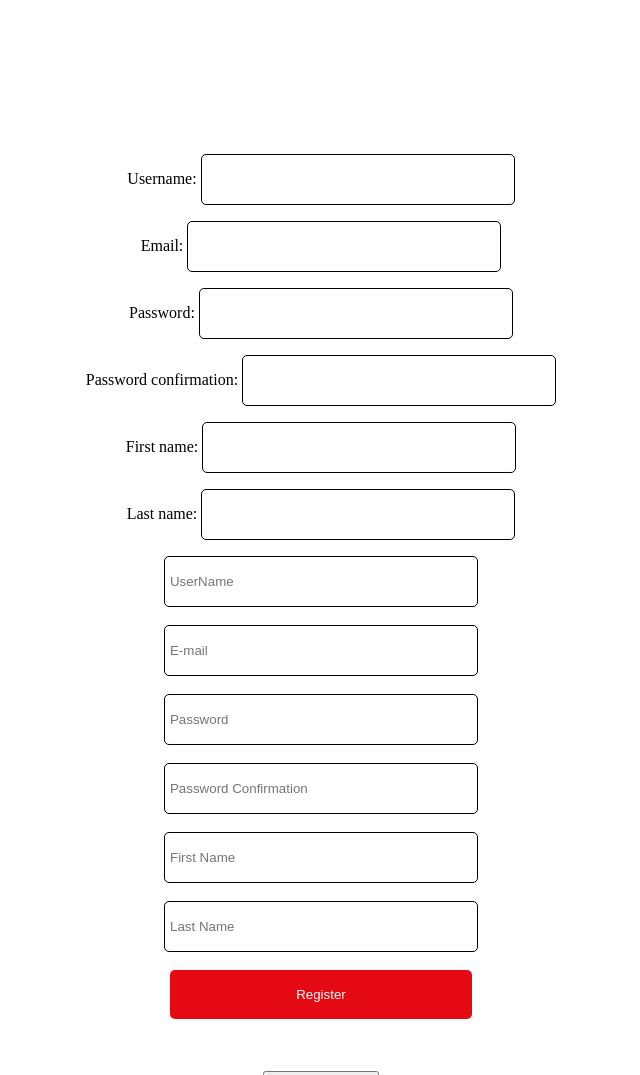
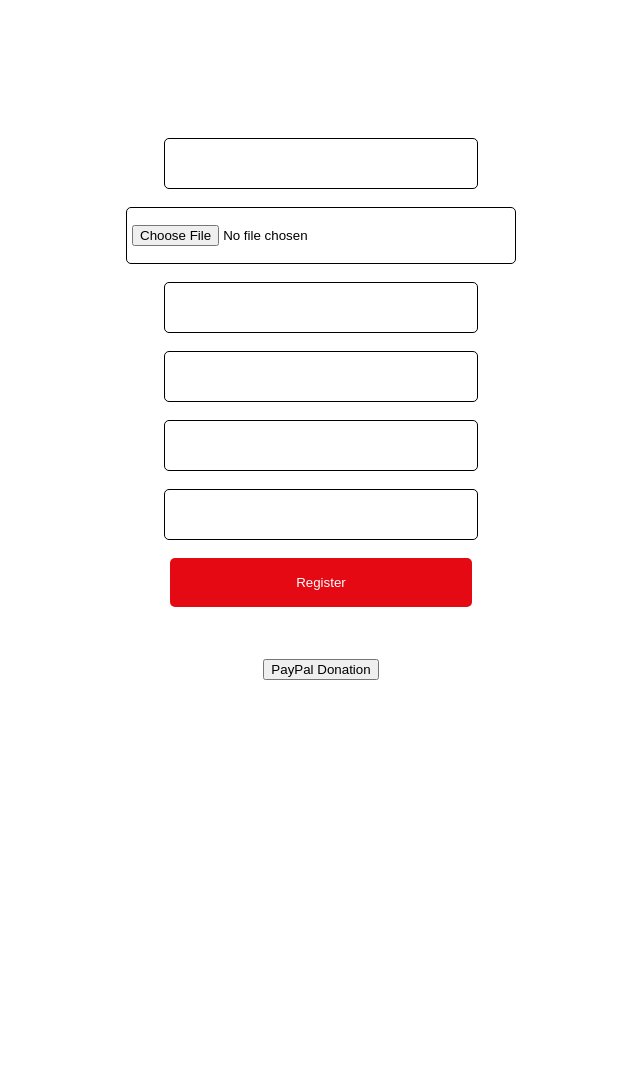
Before and after one commit to joelcede/Netflix-for-programmers, a Django app: template clon_netflix/templates/users/content_urlp/content_singup.html in a window 1280 px wide; the page is wider, and only the part inside the window is pictured. Shown: the top 1075 px of that part, without its empty margins (387-1027 px from the left). After the commit the page ends 680 px from the top of that part, so only its background shows below. Run offline with Django 3.2, Linux system fonts and the light colour scheme; the template is opened without the code that fills it: values that come from a table or form of the project are taken from there, others are empty.

Commit message:
modified forms and models

```diff
--- a/clon_netflix/static/css/signup.css
+++ b/clon_netflix/static/css/signup.css
@@ -24,6 +24,11 @@
     border-radius: 6px;
     border: none;
 }
+p{
+    font-size: 0;
+    padding-bottom: 18px;
+
+}
 input{
     border: 1px solid;
     border-color: black;
@@ -49,3 +54,6 @@
     border-radius: 5px;
     cursor: pointer;
 }
+#id_username, #id_email, #id_password, #id_password_confirmation, #id_first_name,#id_last_name{
+    color: red;
+}
--- a/clon_netflix/templates/users/content_urlp/content_singup.html
+++ b/clon_netflix/templates/users/content_urlp/content_singup.html
@@ -6,8 +6,14 @@
             {% csrf_token %}
 
             {{ form.as_p}}
-            <label for="username">
-                <input type="text" id="username" placeholder="UserName">
+            <input id="id_username" hidden placeholder="UserName">
+            <input id="id_email" hidden placeholder="E-mail">
+            <input id="id_password" hidden placeholder="Password">
+            <input id="id_password_confirmation" hidden placeholder="Password Confirmation">
+            <input id="id_first_name" hidden placeholder="First Name">
+            <input id="id_last_name" hidden placeholder="Last Name">
+            <!-- <label for="username">
+                <input type="text" id="username" placeholder="UserName" >
             </label><br><br>
             <label for="email">
                 <input type="email" id="email" placeholder="E-mail">
@@ -24,9 +30,11 @@
             <label for="last_name">
                 <input type="text" id="last_name" placeholder="Last Name">
             </label><br><br>
+            <p>gracias</p>-->
             <button type="submit" class="btn_register">Register</button><br><br>
         </form>
         <br>
         <button>PayPal Donation</button>
+
     </div>
 </div>
--- a/clon_netflix/users/forms.py
+++ b/clon_netflix/users/forms.py
@@ -1,26 +1,16 @@
 from django import forms
 from django.contrib.auth.models import User
-from users.models import User as userModels
+from users.models import UserM as userModels
 
 class SignupForm(forms.Form):
     username = forms.CharField(min_length=5,max_length=30)
-    email = forms.CharField(
-                            min_length=6,
-                            max_length=70,
-                            widget=forms.EmailInput()
-                        )
-    password = forms.CharField(
-                                max_length=30,
-                                widget=forms.PasswordInput()
-                            )
-    password_confirmation = forms.CharField(
-                                max_length=30,
-                                widget=forms.PasswordInput()
-                            )
+    email = forms.CharField(min_length=6,max_length=70,widget=forms.EmailInput())
+    password = forms.CharField(max_length=30,widget=forms.PasswordInput())
+    password_confirmation = forms.CharField(max_length=30,widget=forms.PasswordInput())
     first_name = forms.CharField(min_length=3,max_length=50)
     last_name = forms.CharField(min_length=3,max_length=50)
 
-    def cleanUsername(self):
+    def clean_username(self):
         username = self.cleaned_data['username']
         username_token = User.objects.filter(username=username).exists()
         if username_token:
@@ -41,3 +31,11 @@
         user = User.objects.create_user(**data)
         profile = userModels(user=user)
         profile.save()
+
+class UserForm(forms.Form):
+    title = forms.CharField(max_length=60,required=True)
+    picture = forms.ImageField()
+    website = forms.URLField(max_length=200,required=True)
+    description = forms.CharField(max_length=400,required=False)
+    phone_number = forms.CharField(max_length=10,required=False)
+    email = forms.EmailField(max_length=40,required=False)
--- a/clon_netflix/users/views.py
+++ b/clon_netflix/users/views.py
@@ -5,7 +5,7 @@
 from django.contrib.auth import views as auth_views
 from users.forms import SignupForm
 from django.urls import reverse, reverse_lazy
-from django.views.generic import FormView
+from django.views.generic.edit import FormView
 
 # Create your views here.
 """
```
Also changed, not shown: clon_netflix/users/models.py (+9 -8 lines), clon_netflix/users/migrations/0001_initial.py.
